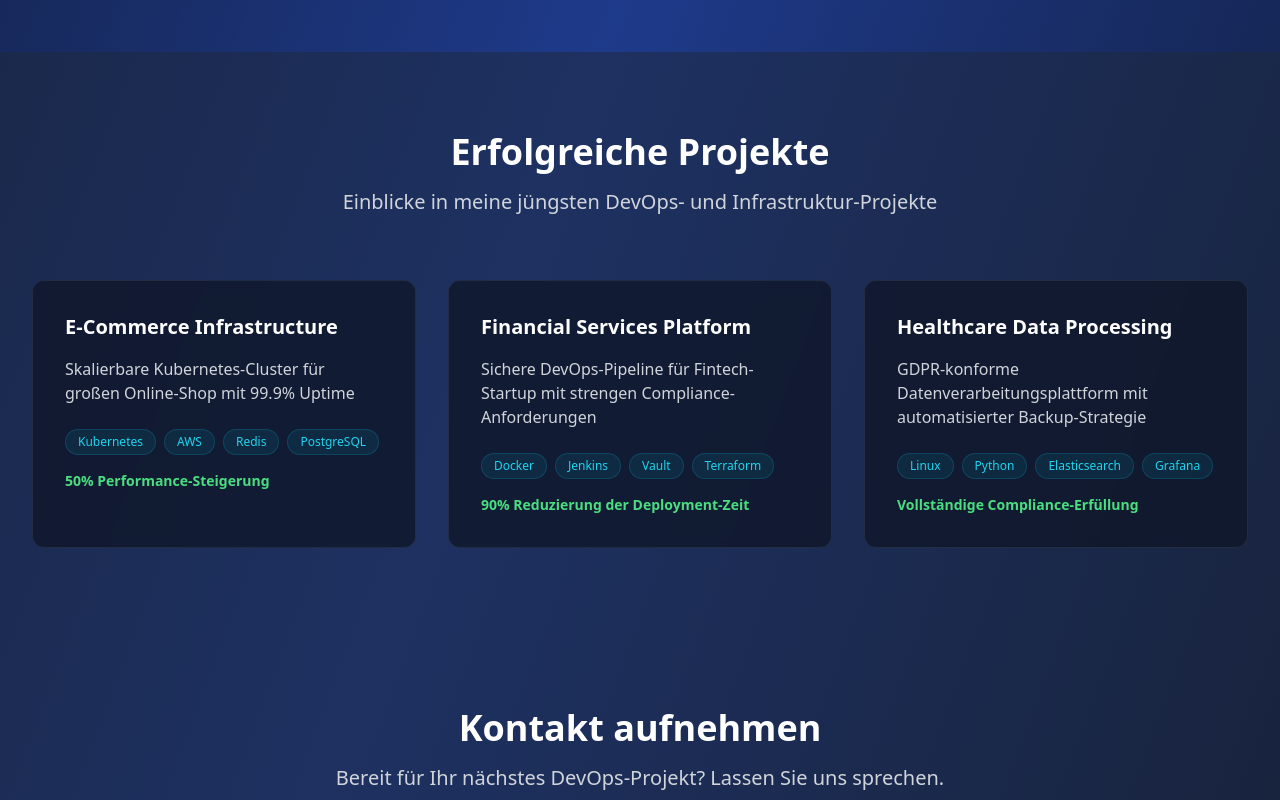
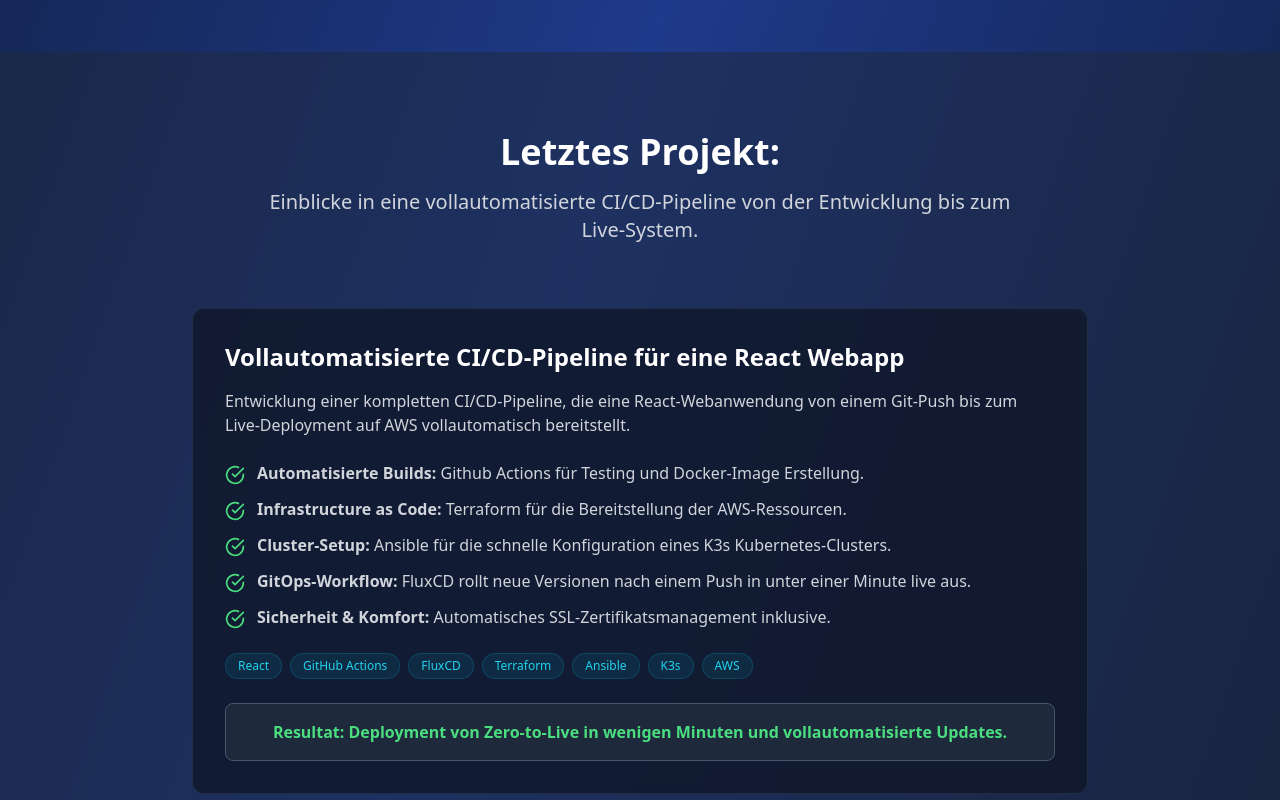
Before and after one commit to Spooky365/react2, a React (Vite) app: page / in a window 1280 px wide. Shown: the part 1760-2560 px from the top of the page. Built offline with nearby package versions, Linux system fonts and the light colour scheme.

Commit message:
contentchange4

```diff
--- a/src/App.tsx
+++ b/src/App.tsx
@@ -71,27 +71,6 @@
       title: "Automation & Scripting",
       description: "Prozessautomatisierung durch intelligente Skripte und moderne DevOps-Tools.",
       features: ["Bash/Python/Ansible", "Task Automation", "System Monitoring", "Log Management"]
-    }
-  ];
-
-  const projects = [
-    {
-      title: "E-Commerce Infrastructure",
-      description: "Skalierbare Kubernetes-Cluster für großen Online-Shop mit 99.9% Uptime",
-      tech: ["Kubernetes", "AWS", "Redis", "PostgreSQL"],
-      impact: "50% Performance-Steigerung"
-    },
-    {
-      title: "Financial Services Platform",
-      description: "Sichere DevOps-Pipeline für Fintech-Startup mit strengen Compliance-Anforderungen",
-      tech: ["Docker", "Jenkins", "Vault", "Terraform"],
-      impact: "90% Reduzierung der Deployment-Zeit"
-    },
-    {
-      title: "Healthcare Data Processing",
-      description: "GDPR-konforme Datenverarbeitungsplattform mit automatisierter Backup-Strategie",
-      tech: ["Linux", "Python", "Elasticsearch", "Grafana"],
-      impact: "Vollständige Compliance-Erfüllung"
     }
   ];
 
@@ -287,7 +266,7 @@
 
               <div className="grid grid-cols-2 gap-4">
                 {[
-                  { icon: <Globe className="h-5 w-5" />, name: "AWS/Azure/GCP" },
+                  { icon: <Globe className="h-5 w-5" />, name: "Cloud Infrastruktur" },
                   { icon: <Cpu className="h-5 w-5" />, name: "Docker/Kubernetes" },
                   { icon: <HardDrive className="h-5 w-5" />, name: "Linux Administration" },
                   { icon: <Code className="h-5 w-5" />, name: "Infrastructure as Code" },
@@ -310,43 +289,43 @@
         <div className="max-w-7xl mx-auto">
           <div className="text-center mb-16">
             <h2 className="text-3xl sm:text-4xl font-bold text-white mb-4">
-              Erfolgreiche Projekte
+              Letztes Projekt:
             </h2>
-            <p className="text-xl text-gray-300 max-w-2xl mx-auto">
-              Einblicke in meine jüngsten DevOps- und Infrastruktur-Projekte
+            <p className="text-xl text-gray-300 max-w-3xl mx-auto">
+              Einblicke in eine vollautomatisierte CI/CD-Pipeline von der Entwicklung bis zum Live-System.
             </p>
           </div>
 
-          <div className="grid grid-cols-1 lg:grid-cols-3 gap-8">
-            {projects.map((project, index) => (
-              <div
-                key={index}
-                className="bg-slate-900/80 backdrop-blur-sm border border-slate-700/50 rounded-xl p-8 hover:border-cyan-500/50 transition-all"
-              >
-                <h3 className="text-xl font-bold text-white mb-4">
-                  {project.title}
+          <div className="flex justify-center">
+            <div className="max-w-4xl w-full bg-slate-900/80 backdrop-blur-sm border border-slate-700/50 rounded-xl p-8 hover:border-cyan-500/50 transition-all">
+              <h3 className="text-2xl font-bold text-white mb-4">
+                Vollautomatisierte CI/CD-Pipeline für eine React Webapp
               </h3>
 
               <p className="text-gray-300 mb-6">
-                  {project.description}
+                Entwicklung einer kompletten CI/CD-Pipeline, die eine React-Webanwendung von einem Git-Push bis zum Live-Deployment auf AWS vollautomatisch bereitstellt.
               </p>
 
-                <div className="flex flex-wrap gap-2 mb-4">
-                  {project.tech.map((tech, idx) => (
-                    <span
-                      key={idx}
-                      className="px-3 py-1 bg-cyan-500/10 text-cyan-400 text-xs rounded-full border border-cyan-500/20"
-                    >
-                      {tech}
-                    </span>
+              <ul className="space-y-3 mb-6 text-gray-300">
+                 <li className="flex items-start"><CheckCircle className="h-5 w-5 text-green-400 mr-3 mt-1 flex-shrink-0" /><span><strong>Automatisierte Builds:</strong> Github Actions für Testing und Docker-Image Erstellung.</span></li>
+                 <li className="flex items-start"><CheckCircle className="h-5 w-5 text-green-400 mr-3 mt-1 flex-shrink-0" /><span><strong>Infrastructure as Code:</strong> Terraform für die Bereitstellung der AWS-Ressourcen.</span></li>
+                 <li className="flex items-start"><CheckCircle className="h-5 w-5 text-green-400 mr-3 mt-1 flex-shrink-0" /><span><strong>Cluster-Setup:</strong> Ansible für die schnelle Konfiguration eines K3s Kubernetes-Clusters.</span></li>
+                 <li className="flex items-start"><CheckCircle className="h-5 w-5 text-green-400 mr-3 mt-1 flex-shrink-0" /><span><strong>GitOps-Workflow:</strong> FluxCD rollt neue Versionen nach einem Push in unter einer Minute live aus.</span></li>
+                 <li className="flex items-start"><CheckCircle className="h-5 w-5 text-green-400 mr-3 mt-1 flex-shrink-0" /><span><strong>Sicherheit & Komfort:</strong> Automatisches SSL-Zertifikatsmanagement inklusive.</span></li>
+              </ul>
+
+              <div className="flex flex-wrap gap-2 mb-6">
+                {['React', 'GitHub Actions', 'FluxCD', 'Terraform', 'Ansible', 'K3s', 'AWS'].map((tech) => (
+                  <span key={tech} className="px-3 py-1 bg-cyan-500/10 text-cyan-400 text-xs rounded-full border border-cyan-500/20">{tech}</span>
                 ))}
               </div>
 
-                <div className="text-green-400 font-semibold text-sm">
-                  {project.impact}
+              <div className="bg-slate-800 p-4 rounded-lg border border-slate-600">
+                  <p className="text-green-400 font-semibold text-center">
+                    Resultat: Deployment von Zero-to-Live in wenigen Minuten und vollautomatisierte Updates.
+                  </p>
               </div>
             </div>
-            ))}
           </div>
         </div>
       </section>
```
Lines whose indentation alone changed are shown as unchanged.
